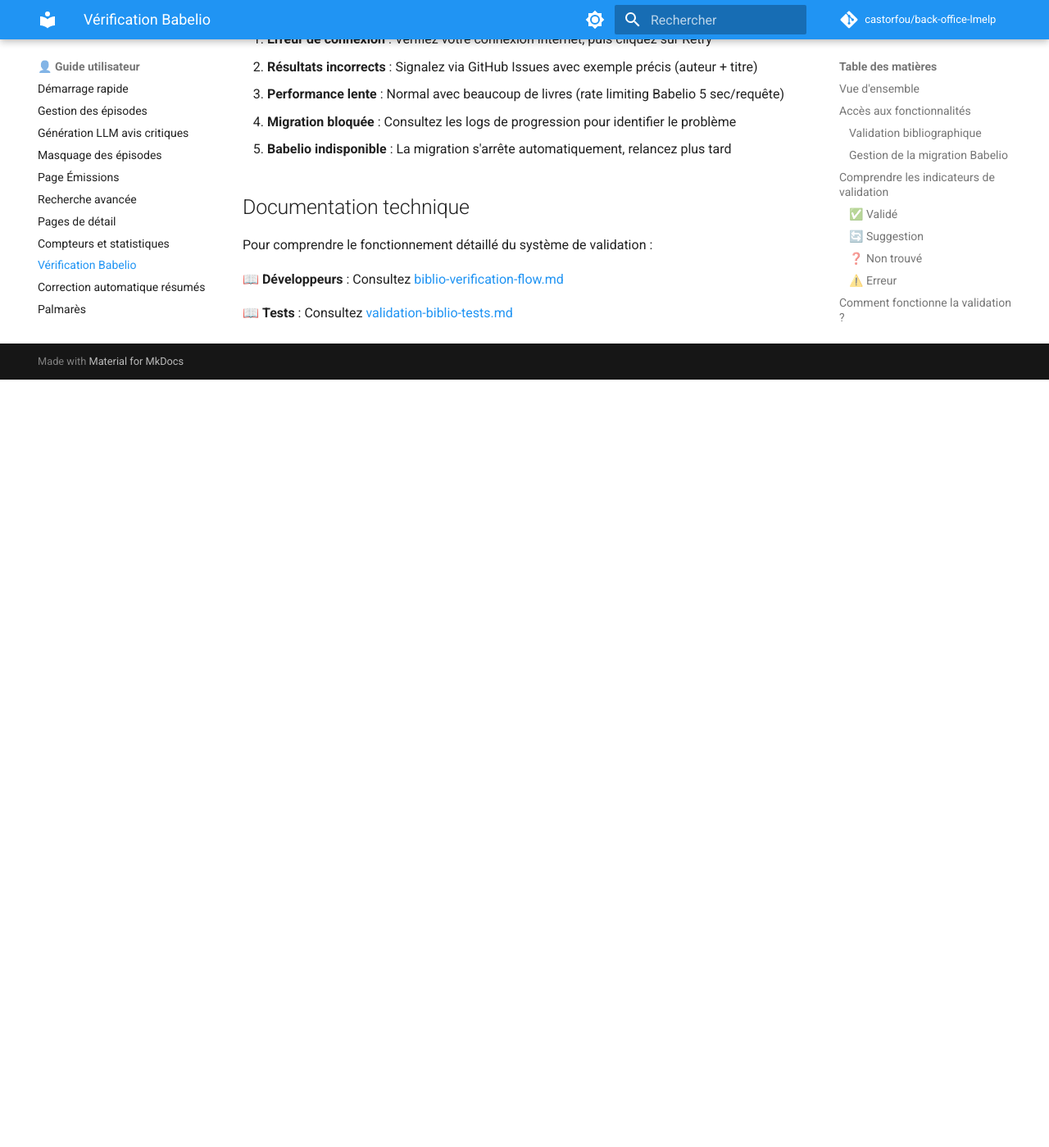
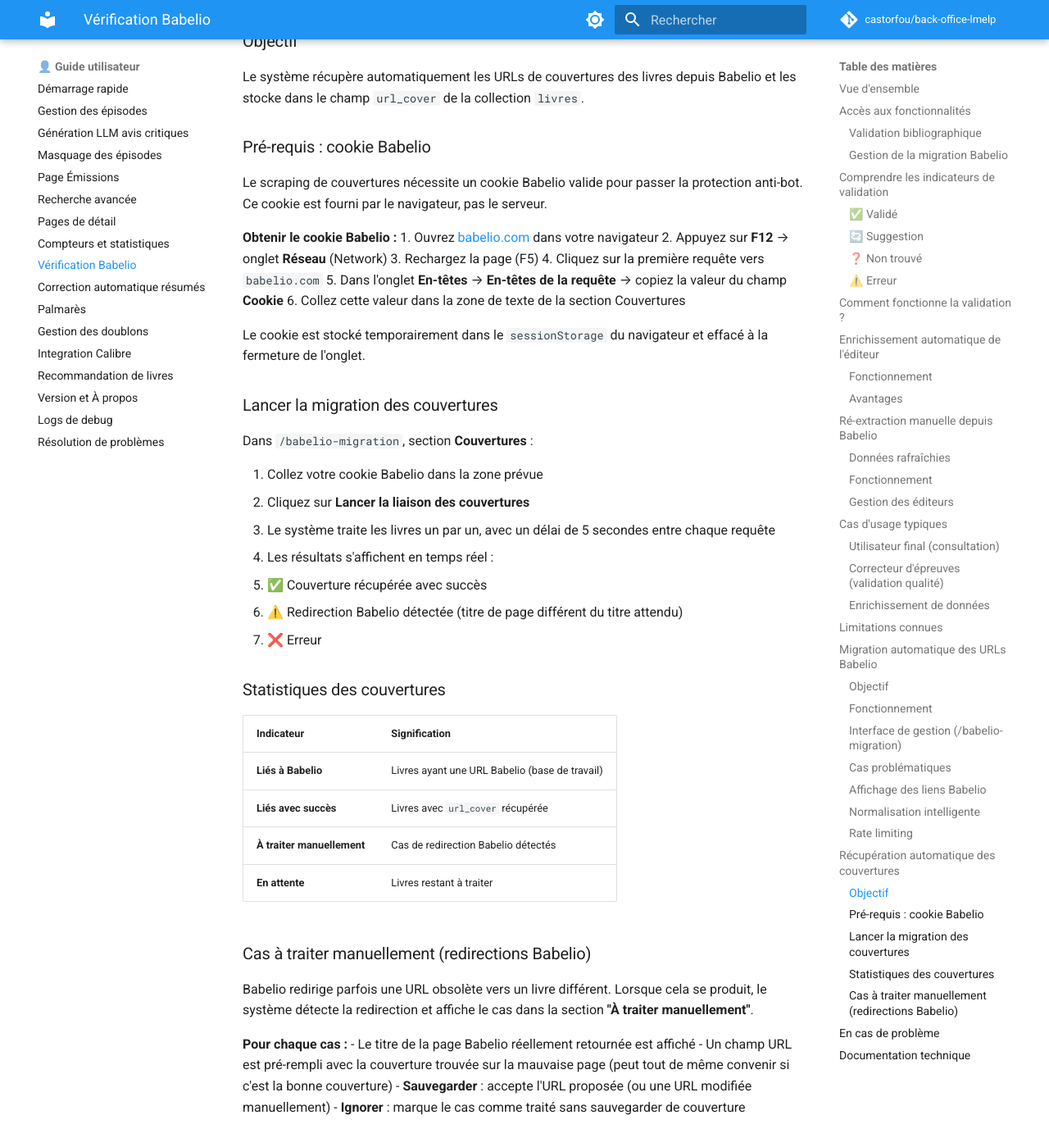
Before and after one commit to castorfou/back-office-lmelp, an MkDocs documentation site: the page built from docs/user/babelio-verification.md, in a window 1280 px wide and 1400 px high, scrolled down 5828 px. Shown: the whole window at 82% size. Built offline with MkDocs 1.6.1 and Material for MkDocs 9.7.7, drawn with Linux system fonts in a browser that asks for light colours; comment, search, counter and statistics services are not loaded; before the commit the page ends 6291 px from its top, so only the background shows below that.

Commit message:
docs(#238): documenter la récupération de couvertures Babelio
- Ajouter section "Récupération automatique des couvertures" dans babelio-verification.md
  (cookie Babelio, lancer la migration, statistiques, cas manuels)
- Créer docs/dev/babelio-cover-scraping.md : architecture proxy backend,
  headers aiohttp, TITLE_MISMATCH format, endpoints, service methods

Co-Authored-By: Claude Sonnet 4.6 <noreply@anthropic.com>

```diff
--- a/docs/user/babelio-verification.md
+++ b/docs/user/babelio-verification.md
@@ -217,6 +217,57 @@ Le système respecte les limitations de Babelio :
 - **Gestion gracieuse** : Arrêt automatique si Babelio indisponible
 - **Reprise possible** : La migration peut être relancée à tout moment
 
+## Récupération automatique des couvertures
+
+### Objectif
+
+Le système récupère automatiquement les URLs de couvertures des livres depuis Babelio et les stocke dans le champ `url_cover` de la collection `livres`.
+
+### Pré-requis : cookie Babelio
+
+Le scraping de couvertures nécessite un cookie Babelio valide pour passer la protection anti-bot. Ce cookie est fourni par le navigateur, pas le serveur.
+
+**Obtenir le cookie Babelio :**
+1. Ouvrez [babelio.com](https://www.babelio.com) dans votre navigateur
+2. Appuyez sur **F12** → onglet **Réseau** (Network)
+3. Rechargez la page (F5)
+4. Cliquez sur la première requête vers `babelio.com`
+5. Dans l'onglet **En-têtes** → **En-têtes de la requête** → copiez la valeur du champ **Cookie**
+6. Collez cette valeur dans la zone de texte de la section Couvertures
+
+Le cookie est stocké temporairement dans le `sessionStorage` du navigateur et effacé à la fermeture de l'onglet.
+
+### Lancer la migration des couvertures
+
+Dans `/babelio-migration`, section **Couvertures** :
+
+1. Collez votre cookie Babelio dans la zone prévue
+2. Cliquez sur **Lancer la liaison des couvertures**
+3. Le système traite les livres un par un, avec un délai de 5 secondes entre chaque requête
+4. Les résultats s'affichent en temps réel :
+   - ✅ Couverture récupérée avec succès
+   - ⚠️ Redirection Babelio détectée (titre de page différent du titre attendu)
+   - ❌ Erreur
+
+### Statistiques des couvertures
+
+| Indicateur | Signification |
+|------------|--------------|
+| **Liés à Babelio** | Livres ayant une URL Babelio (base de travail) |
+| **Liés avec succès** | Livres avec `url_cover` récupérée |
+| **À traiter manuellement** | Cas de redirection Babelio détectés |
+| **En attente** | Livres restant à traiter |
+
+### Cas à traiter manuellement (redirections Babelio)
+
+Babelio redirige parfois une URL obsolète vers un livre différent. Lorsque cela se produit, le système détecte la redirection et affiche le cas dans la section **"À traiter manuellement"**.
+
+**Pour chaque cas :**
+- Le titre de la page Babelio réellement retournée est affiché
+- Un champ URL est pré-rempli avec la couverture trouvée sur la mauvaise page (peut tout de même convenir si c'est la bonne couverture)
+- **Sauvegarder** : accepte l'URL proposée (ou une URL modifiée manuellement)
+- **Ignorer** : marque le cas comme traité sans sauvegarder de couverture
+
 ## En cas de problème
 
 1. **Erreur de connexion** : Vérifiez votre connexion internet, puis cliquez sur Retry
```
Also changed, not shown: docs/dev/babelio-cover-scraping.md (added, +143 -0 lines).
